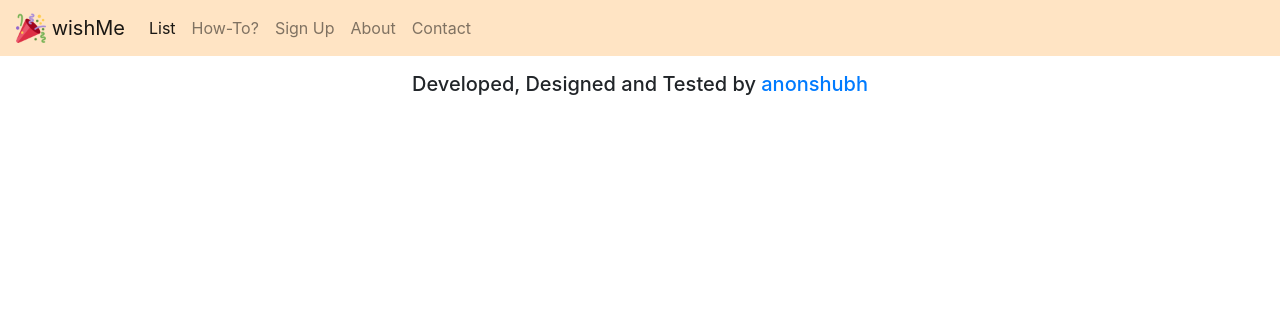
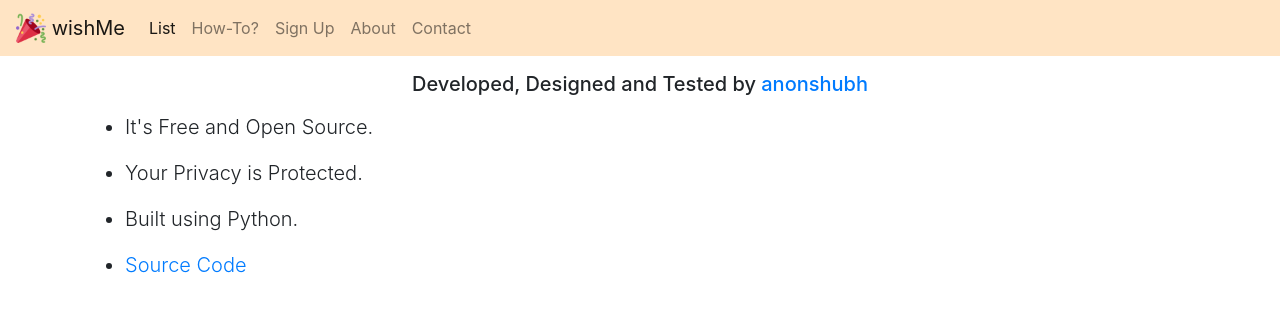
Before and after one commit to anonshubh/birthday-wisher, a Django app: page /about/ in a window 1280 px wide. Shown: the top 316 px of the page. Run offline with Django 3.2, Linux system fonts and the light colour scheme; some libraries are stand-ins or nearby versions.

Commit message:
Improved UI

```diff
--- a/pages/templates/pages/about.html
+++ b/pages/templates/pages/about.html
@@ -2,5 +2,23 @@
 {% block title %}About{% endblock %}
 {% block content %}
 <h5 class="mt-3 text-center">Developed, Designed and Tested by <a target="_blank"
-        href="https://github.com/anonshubh/birthday-wisher">anonshubh</a></h5>
+                href="https://github.com/anonshubh/">anonshubh</a></h5>
+<div class="container">
+        <div class="row">
+                <ul>
+                        <div class="col-12">
+                                <li class="lead my-auto py-2">It's Free and Open Source.</li>
+                        </div>
+                        <div class="col-12">
+                                <li class="lead my-auto py-2">Your Privacy is Protected.</li>
+                        </div>
+                        <div class="col-12">
+                                <li class="lead my-auto py-2">Built using Python.</li>
+                        </div>
+                        <div class="col-12">
+                                <li class="lead my-auto py-2"><a target="_blank" href="https://github.com/anonshubh/birthday-wisher">Source Code</a></li>
+                        </div>
+                </ul>
+        </div>
+</div>
 {% endblock content %}
--- a/pages/urls.py
+++ b/pages/urls.py
@@ -7,4 +7,5 @@ urlpatterns=[
     path('',views.IndexView.as_view(),name='home'),
     path('about/',views.AboutView.as_view(),name='about'),
     path('reach-us/',views.contact_view,name='contact'),
+    path('help/',views.Docs.as_view(),name='docs'),
 ]
--- a/pages/views.py
+++ b/pages/views.py
@@ -6,6 +6,7 @@ from django.urls import reverse_lazy
 from django.contrib.auth.mixins import LoginRequiredMixin
 
 from .forms import ContactForm
+from django.conf import settings
 
 class IndexView(TemplateView):
     template_name = 'pages/home.html'
@@ -19,10 +20,13 @@ def contact_view(request):
         name = request.POST.get('name')
         email = request.POST.get('email')
         msg = request.POST.get('content')
-        send_mail(name,msg,email,[''],fail_silently=False)
+        send_mail(name,msg,email,[settings.DEFAULT_FROM_EMAIL],fail_silently=False)
     return render(request,'pages/contact.html', {'form':form})
 
 class CustomPasswordChangeView(LoginRequiredMixin,PasswordChangeView):
     @property
     def success_url(self):
         return reverse_lazy('pages:home')
+
+class Docs(TemplateView):
+    template_name = 'pages/docs.html'
--- a/scripts/autosend.py
+++ b/scripts/autosend.py
@@ -8,7 +8,7 @@ from apscheduler.schedulers.blocking import BlockingScheduler
 
 sched = BlockingScheduler()
 
-@sched.scheduled_job('cron',hour=24)
+@sched.scheduled_job('cron',hour=0)
 def auto_send():
     today = datetime.now()
     obj = Birthday.objects.filter(birth_date__day=today.day,birth_date__month=today.month)
--- a/templates/_nav.html
+++ b/templates/_nav.html
@@ -14,7 +14,7 @@
           <a class="nav-link" href="{% url 'wish:list' %}">List <span class="sr-only">(current)</span></a>
         </li>
         <li class="nav-item">
-          <a class="nav-link" href="#">How-To?<span class="sr-only">(current)</span></a>
+          <a class="nav-link" href="{% url 'pages:docs' %}">How-To?<span class="sr-only">(current)</span></a>
         </li>
         {% if request.user.is_authenticated %}
         <li class="nav-item">
```
Also changed, not shown: pages/templates/pages/docs.html (added, +42 -0 lines), 4 other files.
